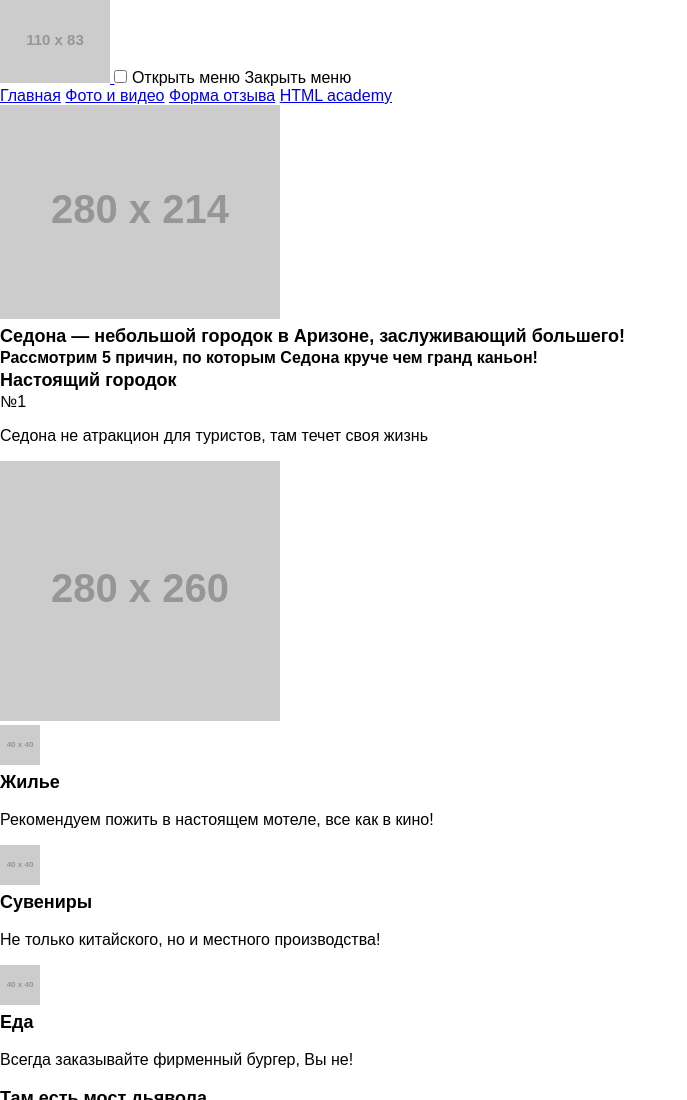
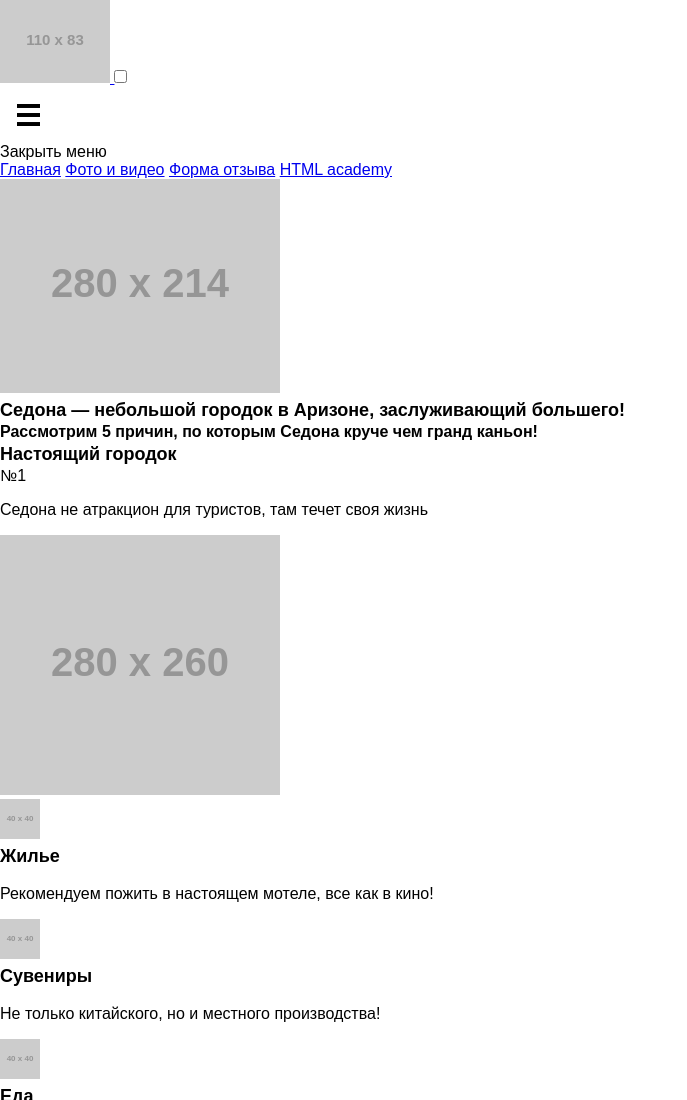
Before and after one commit to shchukin/170520-sedona, a website: page index.html in a window 1280 px wide. Shown: the top 1100 px of the page, without its empty margins (0-687 px from the left). Drawn offline with nearby package versions, Linux system fonts and the light colour scheme; files that its build step writes are made by us from their sources; placeholder pictures from the web are drawn by us; files whose address does not match are found by name.

Commit message:
markup .burger

```diff
--- a/postcss/_burger.css
+++ b/postcss/_burger.css
@@ -1,3 +1,26 @@
 .burger {
+  position: relative;
+  display: block;
+  width: 56px;
+  height: 56px;
+  padding: 0;
+  border: none;
+  background: none;
+  cursor: pointer;
 
+  text-indent: 100%;
+  white-space: nowrap;
+  overflow: hidden;
 }
+  .burger:after {
+    content: '';
+    position: absolute;
+    left: 50%;
+    top: 50%;
+    display: block;
+    width: 24px;
+    height: 22px;
+    margin: -11px 0 0 -12px;
+    background: url(../img/icon-menu.svg) no-repeat center center;
+    background-size: auto 100%;
+  }
```
Also changed, not shown: markups/_burger.html (added, +51 -0 lines).
